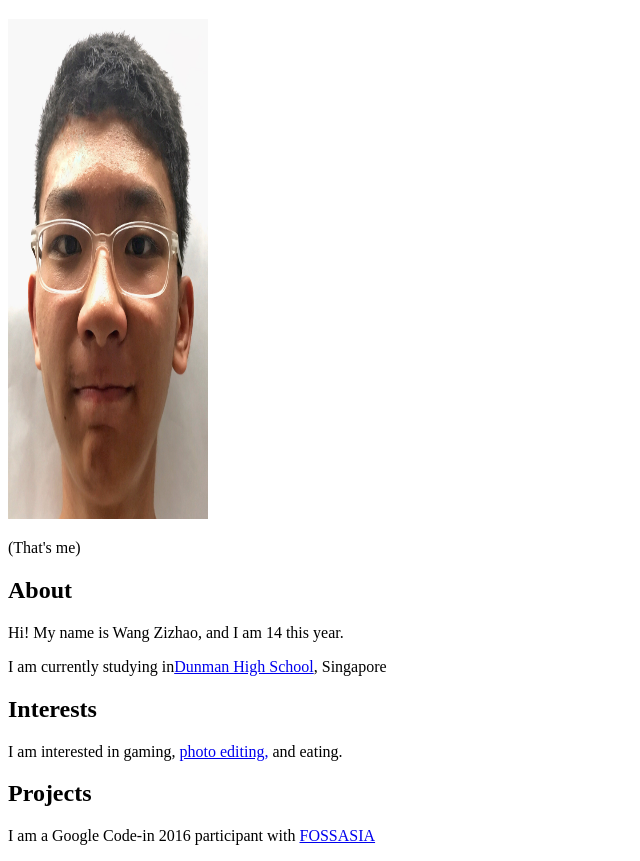
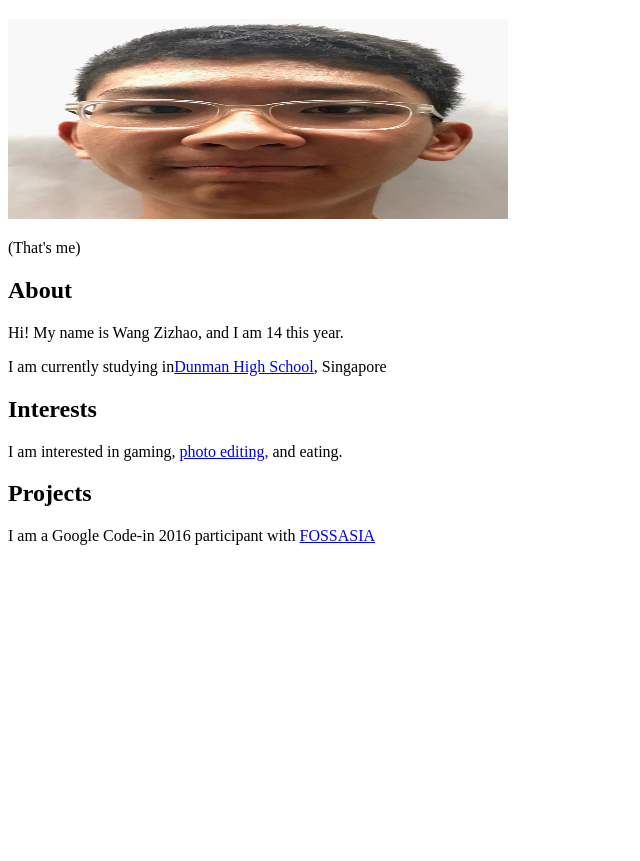
Before and after one commit to dhs17y2hwangzizhao/dhs17y2hwangzizhao.github.io, a plain HTML site: page index.html in a window 1280 px wide. Shown: the part 61-922 px from the top of the page, without its empty margins (0-640 px from the left). After the commit the page ends 800 px from the top, so only its background shows below. Drawn offline with Linux system fonts and the light colour scheme.

Commit message:
Update index.html

```diff
--- a/index.html
+++ b/index.html
@@ -6,7 +6,7 @@
   </head>
   <body>
 <h1>Welcome to my homepage!</h1>
-    <img src="photo.JPG"  width="200" height="500" >
+    <img src="photo.JPG"  width="500" height="200" >
     <p>(That's me)
     <h2>About</h2>
     <p>Hi! My name is Wang Zizhao, and I am 14 this year.</p>
```
